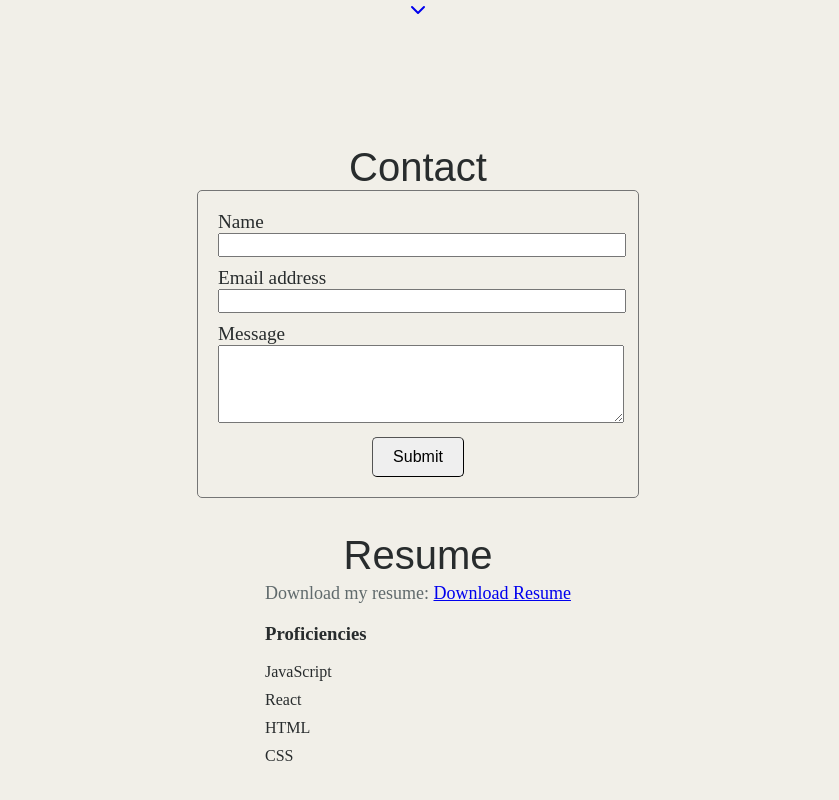
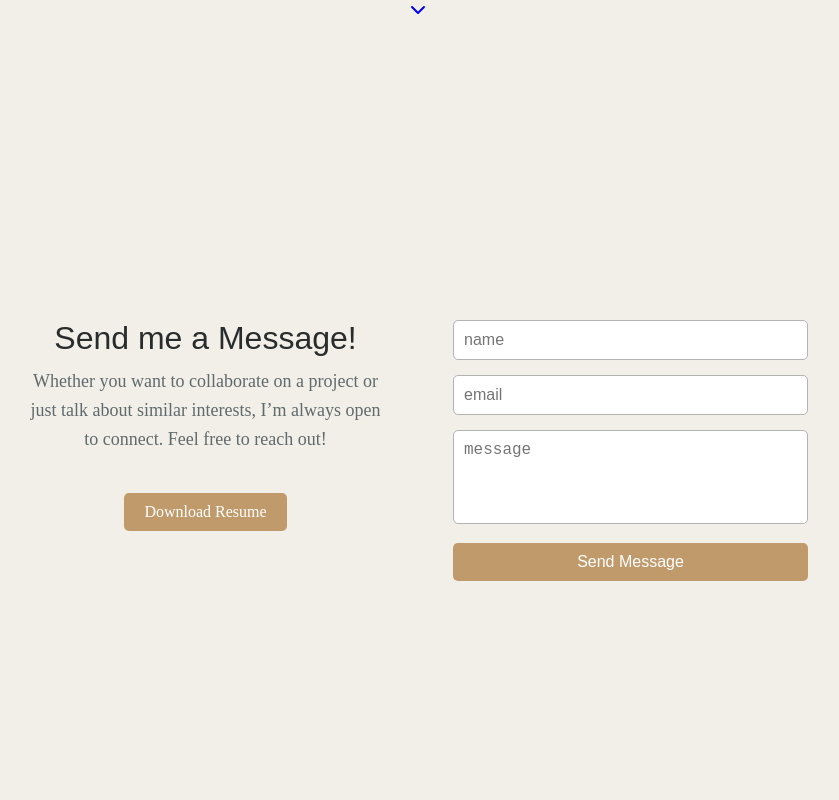
Before and after one commit to ChelsR29/React-Portfolio, a React (Vite) app: page / in a window 1280 px wide. Shown: the part 2420-3220 px from the top of the page, without its empty margins (222-1061 px from the left). Built offline with nearby package versions, Linux system fonts and the light colour scheme.

Commit message:
Update Contact Section

```diff
--- a/src/pages/ContactPage.css
+++ b/src/pages/ContactPage.css
@@ -1,43 +1,126 @@
 .contact-container {
-    padding-top: 20px;
-    padding-bottom: 10px;
+  display: flex;
+  justify-content: space-between;
+  align-items: flex-start;
+  padding: 200px;
+  padding-left: 250px;
+  padding-right: 250px;
+  height: 100vh;
+}
+
+/* Left side (resume & message) */
+.contact-left {
+  flex: 1;
+  padding-right: 20px;
+  display: flex;
+  flex-direction: column;
+  justify-content: center; /* Align content vertically */
+  align-items: center; /* Center content horizontally */
+  text-align: center; /* Center text within the container */
+}
+
+.contact-left h2.section-title {
+  font-size: 2rem;
+  margin-top: 0px;
+}
+
+.contact-left p {
+  line-height: 1.6;
+  margin-top: 10px;
+  margin-bottom: 20px;
+  max-width: 400px;
+  font-size: 18px;
+}
+
+.contact-left a {
+  padding: 10px 20px;
+  font-size: 1rem;
+  background-color: #C19A6B;
+  color: #fff;
+  border: none;
+  border-radius: 5px;
+  cursor: pointer;
+  text-decoration: none;
+  transition: background-color 0.3s ease, transform 0.3s ease; /* Add transition for smooth scaling */
+  align-self: center; /* Center the button horizontally */
+  margin-top: 20px;
+}
+
+.contact-left a:hover {
+  background-color: #a68051; /* Optional: Change the background color on hover */
+  transform: scale(1.05); /* Slightly enlarge the button on hover */
 }
 
 
 
-  .contact-content {
-    margin: 0 auto;
-    padding: 20px;
-    max-width: 400px;
-    border: 1px solid #757575; /* Add border style */
-    border-radius: 5px;
-    /* background-color: rgb(233, 233, 233); */
+/* .social-icons a {
+  margin-right: 15px;
+  transition: color 0.3s ease;
 }
 
-  .contact-form label {
-    font-size: 1.2rem;
-    margin-bottom: 5px;
+.social-icons a svg {
+  width: 30px;
 }
 
-  .contact-form input[type="text"],
-  .contact-form input[type="email"],
-  .contact-form textarea {
-    width: 100%;
-    font-size: 16px;
-    margin-bottom: 10px;
+.social-icons a:hover {
+  color: #ff4747; Darker hover effect
+} */
+
+/* Right side (Form) */
+.contact-right {
+  flex: 1;
+  padding-left: 50px;
 }
 
-  .contact-form textarea {
-    resize: vertical;
+.contact-form {
+  display: flex;
+  flex-direction: column;
 }
 
-  .contact-form button {
-    padding: 10px 20px;
-    font-size: 16px;
-    display: block;
-    margin: 0 auto;
-    /* background-color: #f0f0f0; */
+.contact-form .form-control {
+  width: 100%; /* Ensures all inputs and textarea take up the full width */
+  padding: 10px;
+  margin-bottom: 15px;
+  font-size: 1rem;
+  border: 1px solid #b3b3b3; /* Light pink border */
   border-radius: 5px;
-    border-color: black;
-    border-width: thin;
+  box-sizing: border-box; /* Ensures padding doesn't affect the width */
 }
+
+
+.contact-form textarea {
+  resize: none; /* Disable resize */
+}
+
+.contact-form .btn {
+  padding: 10px;
+  font-size: 1rem;
+  background-color: #C19A6B;
+  color: #fff;
+  border: none;
+  border-radius: 5px;
+  cursor: pointer;
+  transition: background-color 0.3s ease;
+}
+
+
+.contact-form .btn:hover {
+  background-color: #a68051; /* Optional: Change the background color on hover */
+}
+
+/* Responsive adjustments */
+@media (max-width: 768px) {
+  .contact-container {
+    flex-direction: column;
+  }
+
+  .contact-left, .contact-right {
+    padding: 0;
+    text-align: center;
+  }
+
+  .social-icons a {
+    margin-right: 10px;
+    margin-left: 10px;
+  }
+}
--- a/src/pages/ContactPage.jsx
+++ b/src/pages/ContactPage.jsx
@@ -1,5 +1,7 @@
+/* eslint-disable react/no-unescaped-entities */
 import { useState } from 'react';
 import './ContactPage.css'; // Import the CSS file
+// import { FaLinkedin, FaTwitter, FaGithub } from 'react-icons/fa'; // Icons for social media
 
 function ContactPage() {
   const [formData, setFormData] = useState({
@@ -48,16 +50,35 @@ function ContactPage() {
   };
 
   return (
-    <div className="contact-container pt-4">
-      <h2 className="section-title">Contact</h2>
-      <form className="contact-content contact-form" onSubmit={handleSubmit} noValidate>
+    <div className="contact-container">
+      <div className="contact-left">
+        <h2 className="section-title">Send me a Message!</h2>
+        <p>
+        Whether you want to collaborate on a project or just talk about
+        similar interests, I’m always open to connect. Feel free to reach out!
+        </p>
+        <a href="/path/to/your/resume.pdf" download>Download Resume</a>
+        {/* <div className="social-icons">
+          <a href="https://linkedin.com" target="_blank" rel="noopener noreferrer">
+            <FaLinkedin size={40} />
+          </a>
+          <a href="https://twitter.com" target="_blank" rel="noopener noreferrer">
+            <FaTwitter size={40} />
+          </a>
+          <a href="https://github.com" target="_blank" rel="noopener noreferrer">
+            <FaGithub size={40} />
+          </a>
+        </div> */}
+      </div>
+      <div className="contact-right">
+        <form className="contact-form" onSubmit={handleSubmit} noValidate>
           <div className="mb-3">
-          <label htmlFor="name" className="form-label">Name</label>
             <input
               type="text"
               className="form-control"
               id="name"
               name="name"
+              placeholder="name"
               value={formData.name}
               onChange={handleChange}
               onInvalid={handleInvalid}
@@ -65,12 +86,12 @@ function ContactPage() {
             />
           </div>
           <div className="mb-3">
-          <label htmlFor="email" className="form-label">Email address</label>
             <input
               type="email"
               className="form-control"
               id="email"
               name="email"
+              placeholder="email"
               value={formData.email}
               onChange={handleChange}
               onInvalid={handleInvalid}
@@ -79,20 +100,21 @@ function ContactPage() {
             />
           </div>
           <div className="mb-3">
-          <label htmlFor="message" className="form-label">Message</label>
             <textarea
               className="form-control"
               id="message"
               name="message"
               rows="4"
+              placeholder="message"
               value={formData.message}
               onChange={handleChange}
               onInvalid={handleInvalid}
               required
             ></textarea>
           </div>
-        <button type="submit" className="btn btn-primary">Submit</button>
+          <button type="submit" className="btn">Send Message</button>
         </form>
+      </div>
     </div>
   );
 }
--- a/src/pages/ResumePage.jsx
+++ b/src/pages/ResumePage.jsx
@@ -6,14 +6,6 @@ function ResumePage() {
       <section className="content">
         <h2 className="section-title">Resume</h2>
         <p>Download my resume: <a href="/path/to/your/resume.pdf" download>Download Resume</a></p>
-        <h3>Proficiencies</h3>
-        <ul className="proficiencies-list">
-          <li>JavaScript</li>
-          <li>React</li>
-          <li>HTML</li>
-          <li>CSS</li>
-          {/* Add more proficiencies as needed */}
-        </ul>
       </section>
     </div>
   );
```
Lines whose indentation alone changed are shown as unchanged.
